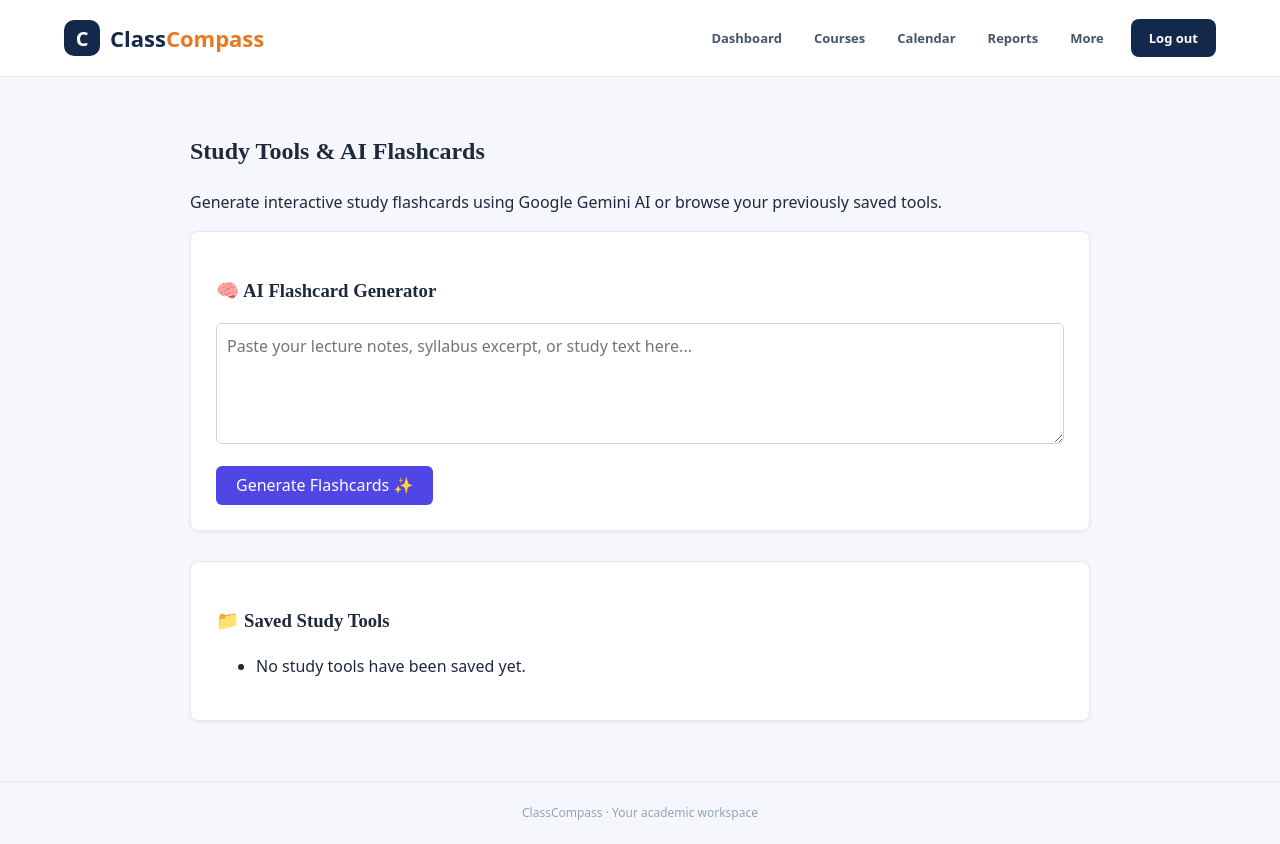
After one commit to raranj/14_ClassCompass, a Django app: page /study-tools/flashcards/ in a window 1280 px wide. The commit adds this page. Run offline with Django 5.2, Linux system fonts and the light colour scheme; a user stored in the database is signed in; some libraries are stand-ins or nearby versions.

Commit message:
study tool flashcard added

````diff
--- a/courses/ai_prototype.py
+++ b/courses/ai_prototype.py
@@ -100,3 +100,67 @@ def extract_json(text):
         except json.JSONDecodeError:
             pass
     return None
+
+
+# Add or update in ClassCompass/ai_service.py
+from google import genai
+import json
+import os
+from dotenv import load_dotenv
+
+# Load variables from your .env file
+load_dotenv()
+
+
+def generate_flashcards(source_text):
+  """Sends course text to Google's Gemini API to generate structured flashcards."""
+  try:
+    # 1. Safely retrieve the API key using standard environment variables
+    api_key = os.getenv("GOOGLE_GEMINI_API_KEY")
+    if not api_key:
+      return [{
+          "front": "Configuration Error",
+          "back": (
+              "GOOGLE_GEMINI_API_KEY is missing. Check your .env file and"
+              " load_dotenv()."
+          ),
+      }]
+
+    # 2. Initialize the Gemini client
+    client = genai.Client(api_key=api_key)
+
+    prompt = f"""
+    You are an expert educator. Based on the following course syllabus or text material, generate a set of 5 to 8 high-yield study flashcards.
+
+    Return the result strictly as a valid JSON array of objects, where each object has "front" (the question/prompt) and "back" (the answer/explanation) keys. Do not include markdown code blocks, just raw JSON.
+
+    Source Material:
+    {source_text}
+    """
+
+    # 3. Call Gemini (using a stable flash model version)
+    response = client.models.generate_content(
+        model="gemini-3.8-flash",
+        contents=prompt,
+    )
+
+    raw_response = response.text.strip()
+
+    # Clean up markdown code wrappers if the model included them
+    if raw_response.startswith("```json"):
+      raw_response = raw_response[7:-3].strip()
+    elif raw_response.startswith("```"):
+      raw_response = raw_response[3:-3].strip()
+
+    return json.loads(raw_response)
+
+  except Exception as e:
+    # 4. Catch network freezes, timeouts, or JSON errors and show them clearly
+    print(f"\n[AI Service Error]: {str(e)}\n")
+    return [{
+        "front": "Error generating flashcards",
+        "back": (
+            f"An error occurred: {str(e)}. Check your terminal logs for"
+            " details."
+        ),
+    }]
--- a/courses/urls.py
+++ b/courses/urls.py
@@ -157,4 +157,7 @@ urlpatterns = [
     path("api/resources/", views.external_resources, name="external_resources",),
     path('api/public/', views.public_api, name='public_api'),
     path('api/extract-syllabus/', views.extract_syllabus_view, name='extract_syllabus'),
+    path("study-tools/flashcards/",views.ai_study_tools_view,name="ai_generated_flashcards"
+    ),
+
 ]
--- a/courses/views.py
+++ b/courses/views.py
@@ -1,6 +1,6 @@
 import json
 from django.views.decorators.csrf import csrf_exempt
-from .ai_prototype import get_model_and_tokenizer, build_prompt, generate_text, extract_json
+from .ai_prototype import get_model_and_tokenizer, build_prompt, generate_text, extract_json, generate_flashcards
 from django.http import JsonResponse
 from django.shortcuts import redirect
 from django.shortcuts import render
@@ -127,6 +127,7 @@ class StudyToolListView(LoginRequiredMixin, ListView):
         return StudyTool.objects.filter(
             course__user=self.request.user
         )
+
 
 
 @login_required
@@ -846,3 +847,22 @@ def extract_syllabus_view(request):
             return JsonResponse({"status": "error", "message": str(e)}, status=500)
 
     return JsonResponse({"error": "Only POST requests are allowed."}, status=405)
+
+@login_required
+def ai_study_tools_view(request):
+  flashcards = None
+  source_text = ""  # Default empty string
+
+  if request.method == "POST":
+    source_text = request.POST.get("source_text", "").strip()
+    if source_text:
+      flashcards = generate_flashcards(source_text)
+
+  return render(
+      request,
+      "courses/ai_generated_flashcards.html",
+      {
+          "flashcards": flashcards,
+          "source_text": source_text,  # <-- This fixes the text retention bug
+      },
+  )
--- /dev/null
+++ b/templates/courses/ai_generated_flashcards.html
@@ -0,0 +1,61 @@
+{% extends "base.html" %}
+
+{% block title %}Study Tools | ClassCompass{% endblock %}
+
+{% block content %}
+<div style="max-width: 900px; margin: 0 auto;">
+    <h2>Study Tools & AI Flashcards</h2>
+    <p>Generate interactive study flashcards using Google Gemini AI or browse your previously saved tools.</p>
+
+    <!-- AI Flashcard Generator Section -->
+    <div style="background: #ffffff; padding: 25px; border-radius: 8px; box-shadow: 0 2px 4px rgba(0,0,0,0.05); margin-bottom: 30px; border: 1px solid #e5e7eb;">
+        <h3>🧠 AI Flashcard Generator</h3>
+        <form method="POST">
+            {% csrf_token %}
+            <textarea name="source_text" rows="4" placeholder="Paste your lecture notes, syllabus excerpt, or study text here..." style="width: 100%; padding: 10px; border-radius: 6px; border: 1px solid #d1d5db; margin-bottom: 15px; font-family: inherit;">{% if source_text %}{{ source_text }}{% endif %}</textarea>
+            <br>
+            <button type="submit" style="background: #4f46e5; color: white; border: none; padding: 10px 20px; font-size: 16px; border-radius: 6px; cursor: pointer;">Generate Flashcards ✨</button>
+        </form>
+
+        {% if flashcards %}
+            <h4 style="margin-top: 25px;">Generated Flashcards (Click a card to flip):</h4>
+            <div style="display: grid; grid-template-columns: 1fr; gap: 15px;">
+                {% for card in flashcards %}
+                    <div class="flashcard" onclick="this.classList.toggle('flipped')" style="background-color: transparent; width: 100%; height: 140px; perspective: 1000px; cursor: pointer;">
+                        <div class="flashcard-inner" style="position: relative; width: 100%; height: 100%; text-align: center; transition: transform 0.6s; transform-style: preserve-3d; box-shadow: 0 4px 6px rgba(0,0,0,0.05); border-radius: 8px;">
+                            <div class="flashcard-front" style="position: absolute; width: 100%; height: 100%; backface-visibility: hidden; display: flex; align-items: center; justify-content: center; padding: 20px; box-sizing: border-box; border-radius: 8px; background-color: #f8fafc; color: #1f2937; border: 2px solid #e2e8f0; font-weight: bold;">
+                                <span>❓ {{ card.front }}</span>
+                            </div>
+                            <div class="flashcard-back" style="position: absolute; width: 100%; height: 100%; backface-visibility: hidden; display: flex; align-items: center; justify-content: center; padding: 20px; box-sizing: border-box; border-radius: 8px; background-color: #4f46e5; color: white; transform: rotateY(180deg);">
+                                <span>💡 {{ card.back }}</span>
+                            </div>
+                        </div>
+                    </div>
+                {% endfor %}
+            </div>
+        {% endif %}
+    </div>
+
+    <!-- Existing Saved Study Tools Section -->
+    <div style="background: #ffffff; padding: 25px; border-radius: 8px; box-shadow: 0 2px 4px rgba(0,0,0,0.05); border: 1px solid #e5e7eb;">
+        <h3>📁 Saved Study Tools</h3>
+        <ul>
+            {% for tool in study_tools %}
+                <li>
+                    <strong>{{ tool.title }}</strong> ({{ tool.get_tool_type_display }})
+                    — {{ tool.course.course_code }}
+                </li>
+            {% empty %}
+                <li>No study tools have been saved yet.</li>
+            {% endfor %}
+        </ul>
+    </div>
+</div>
+
+<!-- Card Flip Animation Style -->
+<style>
+    .flashcard.flipped .flashcard-inner {
+        transform: rotateY(180deg);
+    }
+</style>
+{% endblock %}
````
Also changed, not shown: data/db.sqlite3, templates/courses/study_tool_list.html (line endings or trailing spaces).
